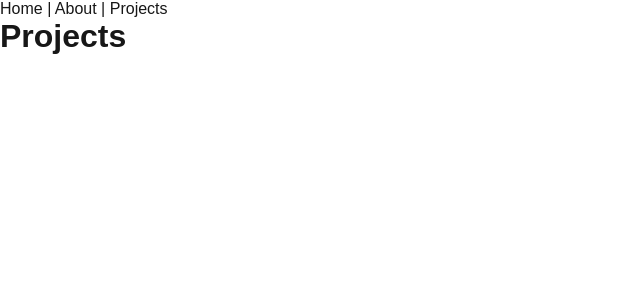
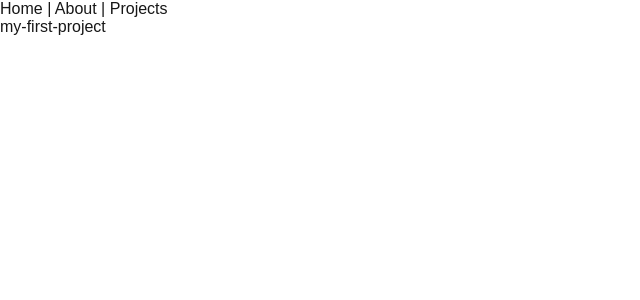
Before and after one commit to raebytes/raebytes-nextjs, a Next.js app: page /projects in a window 1280 px wide. Shown: the top 300 px of the page, without its empty margins (0-640 px from the left). Built offline with nearby package versions, Linux system fonts and the light colour scheme.

Commit message:
feat: start implementing mdx-remote handling

```diff
--- /dev/null
+++ b/next.config.mjs
@@ -0,0 +1,11 @@
+import createMDX from "@next/mdx";
+
+const withMDX = createMDX({
+    extension: /\.mdx?$/,
+});
+
+const nextConfig = {
+    pageExtensions: ["ts", "tsx", "mdx"],
+};
+
+export default withMDX(nextConfig);
--- a/src/app/projects/page.tsx
+++ b/src/app/projects/page.tsx
@@ -1,9 +1,20 @@
-import type {Metadata} from "next";
+import fs from "fs";
+import path from "path";
+import Link from "next/link";
 
-export const metadata: Metadata = {
-    title: "Projects"
-};
+const projectsDir = path.join(process.cwd(), "content/projects");
 
 export default function Projects() {
-    return <h1>Projects</h1>;
+    const files = fs.readdirSync(projectsDir).filter(f => f.endsWith(".mdx"));
+    const slugs = files.map(f => f.replace(/\.mdx$/, ""));
+
+    return (
+        <ul>
+            {slugs.map(slug => (
+                <li key={slug}>
+                    <Link href={`/projects/${slug}`}>{slug}</Link>
+                </li>
+            ))}
+        </ul>
+    );
 }
```
Also changed, not shown: content/projects/my-first-project.mdx (added, +8 -0 lines), src/app/projects/[slug]/page.tsx (+21 -6 lines), src/lib/projects.ts (added, +9 -0 lines).
